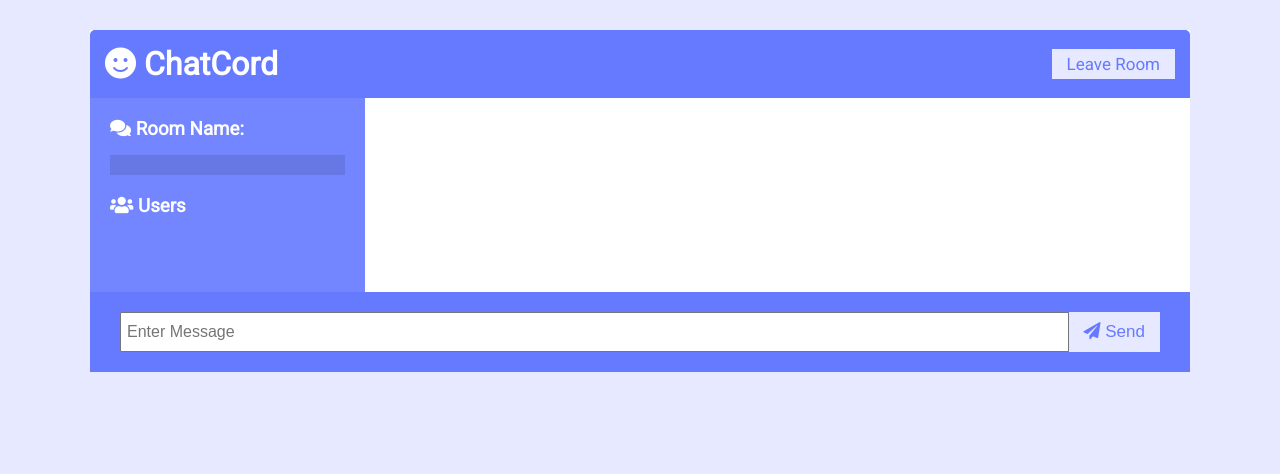
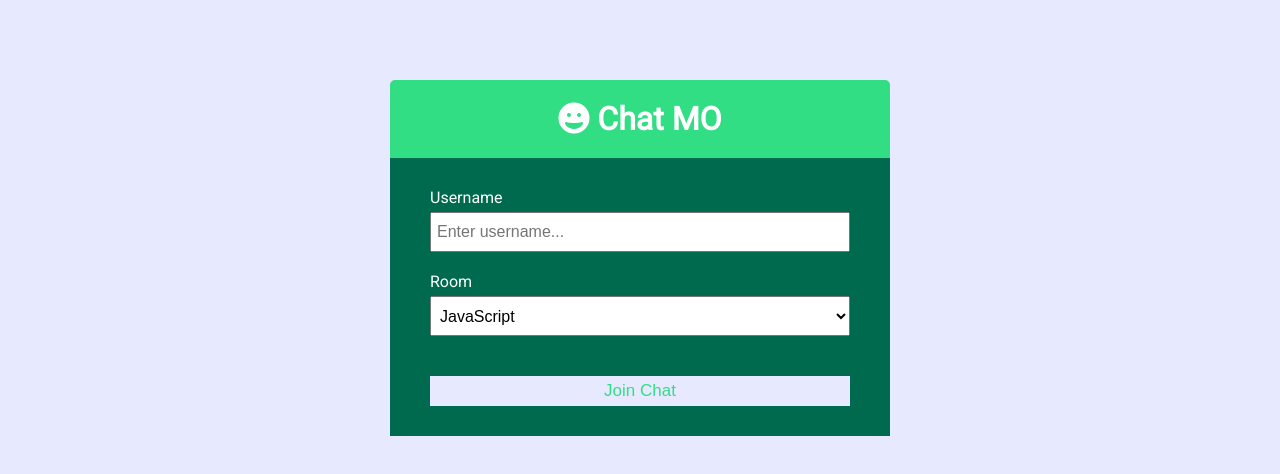
Before and after one commit to MatheusOtenio/Real-Time-Chat, a website: page public/index.html in a window 1280 px wide. Drawn offline with nearby package versions, Linux system fonts and the light colour scheme; no server answers.

Commit message:
ajustes UI/UX

```diff
--- a/package.json
+++ b/package.json
@@ -1,5 +1,5 @@
 {
-  "name": "chatcord",
+  "name": "chatme",
   "version": "1.0.0",
   "description": "Realtime chat app with rooms",
   "main": "server.js",
@@ -7,8 +7,8 @@
     "start": "node server",
     "dev": "nodemon server"
   },
-  "author": "Brad Traversy",
-  "license": "MIT",
+  "author": "mathuesotenio",
+  "license": "MO",
   "dependencies": {
     "dotenv": "^14.3.2",
     "express": "^4.21.2",
--- a/public/css/style.css
+++ b/public/css/style.css
@@ -1,10 +1,10 @@
 @import url("https://fonts.googleapis.com/css?family=Roboto&display=swap");
 
 :root {
-  --dark-color-a: #667aff;
-  --dark-color-b: #7386ff;
+  --dark-color-a: #32de84;
+  --dark-color-b: #006a4e;
   --light-color: #e6e9ff;
-  --success-color: #5cb85c;
+  --success-color: #007fff;
   --error-color: #d9534f;
 }
 
--- a/public/index.html
+++ b/public/index.html
@@ -10,43 +10,39 @@
       crossorigin="anonymous"
     />
     <link rel="stylesheet" href="css/style.css" />
-    <title>ChatCord App</title>
+    <title>Chat MO</title>
   </head>
   <body>
-    <div class="chat-container">
-      <header class="chat-header">
-        <h1><i class="fas fa-smile"></i> ChatCord</h1>
-        <a id="leave-btn" class="btn">Leave Room</a>
+    <div class="join-container">
+      <header class="join-header">
+        <h1><i class="fas fa-grin"></i> Chat MO</h1>
       </header>
-      <main class="chat-main">
-        <div class="chat-sidebar">
-          <h3><i class="fas fa-comments"></i> Room Name:</h3>
-          <h2 id="room-name"></h2>
-          <h3><i class="fas fa-users"></i> Users</h3>
-          <ul id="users"></ul>
-        </div>
-        <div class="chat-messages"></div>
+      <main class="join-main">
+        <form action="chat.html">
+          <div class="form-control">
+            <label for="username">Username</label>
+            <input
+              type="text"
+              name="username"
+              id="username"
+              placeholder="Enter username..."
+              required
+            />
+          </div>
+          <div class="form-control">
+            <label for="room">Room</label>
+            <select name="room" id="room">
+              <option value="JavaScript">JavaScript</option>
+              <option value="Python">Python</option>
+              <option value="GO">GO</option>
+              <option value="C#">C#</option>
+              <option value="Rust">Rust</option>
+              <option value="Java">Java</option>
+            </select>
+          </div>
+          <button type="submit" class="btn">Join Chat</button>
+        </form>
       </main>
-      <div class="chat-form-container">
-        <form id="chat-form">
-          <input
-            id="msg"
-            type="text"
-            placeholder="Enter Message"
-            required
-            autocomplete="off"
-          />
-          <button class="btn"><i class="fas fa-paper-plane"></i> Send</button>
-        </form>
-      </div>
     </div>
-
-    <script
-      src="https://cdnjs.cloudflare.com/ajax/libs/qs/6.9.2/qs.min.js"
-      integrity="sha256-TDxXjkAUay70ae/QJBEpGKkpVslXaHHayklIVglFRT4="
-      crossorigin="anonymous"
-    ></script>
-    <script src="/socket.io/socket.io.js"></script>
-    <script src="js/main.js"></script>
   </body>
 </html>
```
Also changed, not shown: public/chat.html (+4 -4 lines), server.js (+9 -2 lines).
